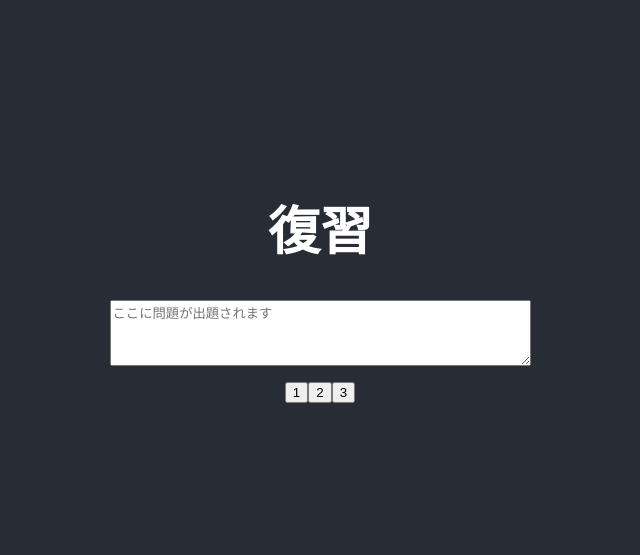
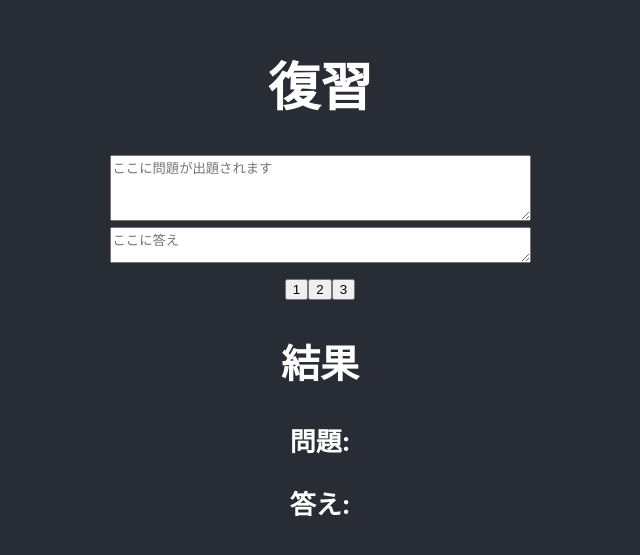
Before and after one commit to shiiyuho/review, a React (Create React App) app in the folder my-test-app/: page / in a window 1280 px wide. Shown: the part 121-676 px from the top of the page, without its empty margins (320-960 px from the left). Built offline with nearby package versions, Linux system fonts and the light colour scheme.

Commit message:
オブジェクトの設定

```diff
--- a/my-test-app/src/component/quiz/quiz.jsx
+++ b/my-test-app/src/component/quiz/quiz.jsx
@@ -2,17 +2,25 @@ import { useState } from "react";
 import { useEffect } from "react";
 
 function Quiz() {
-  const [quiz, setQuiz] = useState();
+  // テキストエリアの内容を保存するためのStateを作成
+  const [questionData, setQuestionData] = useState({
+    question: "", //オブジェクト
+    answer: "",
+  });
 
   // テキストエリアの内容が変更されたときに呼び出される関数
   const handleInputChange = (event) => {
-    setQuiz(event.target.value);
+    const { name, value } = event.target; //nameとvalueの二つのオブジェクトを管理
+    setQuestionData((prevData) => ({
+      ...prevData, //スプレッド構文を使い既存のステートを保持しつつ、変更された部分だけを更新します。
+      [name]: value,
+    }));
   };
 
   // フォームの送信時に呼び出される関数
   const handleSubmit = (event) => {
     event.preventDefault();
-    alert(`Question: ${quiz}`);
+    alert(`Question: ${questionData.quiz}/nAnswer: ${questionData.answer}`);
     // ここで、クイズの問題を保存する処理を追加できます
   };
 
@@ -27,19 +35,40 @@ function Quiz() {
       <form onSubmit={handleSubmit}>
         <label>
           <textarea
-            value={quiz}
+            value={questionData.question}
             onChange={handleInputChange}
             rows="4"
             cols="50"
             placeholder="ここに問題が出題されます"
           />
         </label>
+        <br />
+        <label>
+          <textarea
+            name="answer"
+            value={questionData.answer}
+            onChange={handleInputChange}
+            rows="2"
+            cols="50"
+            placeholder="ここに答え"
+          />
+        </label>
+        <br />
         <div className="button">
           <button type="submit">1</button>
           <button type="submit">2</button>
           <button type="submit">3</button>
         </div>
       </form>
+      <div>
+        <h2>結果</h2>
+        <p>
+          <strong>問題:</strong> {questionData.question}
+        </p>
+        <p>
+          <strong>答え:</strong> {questionData.answer}
+        </p>
+      </div>
     </div>
   );
 }
```
Also changed, not shown: 1 other file (tests, documents, lock files or other folders).
